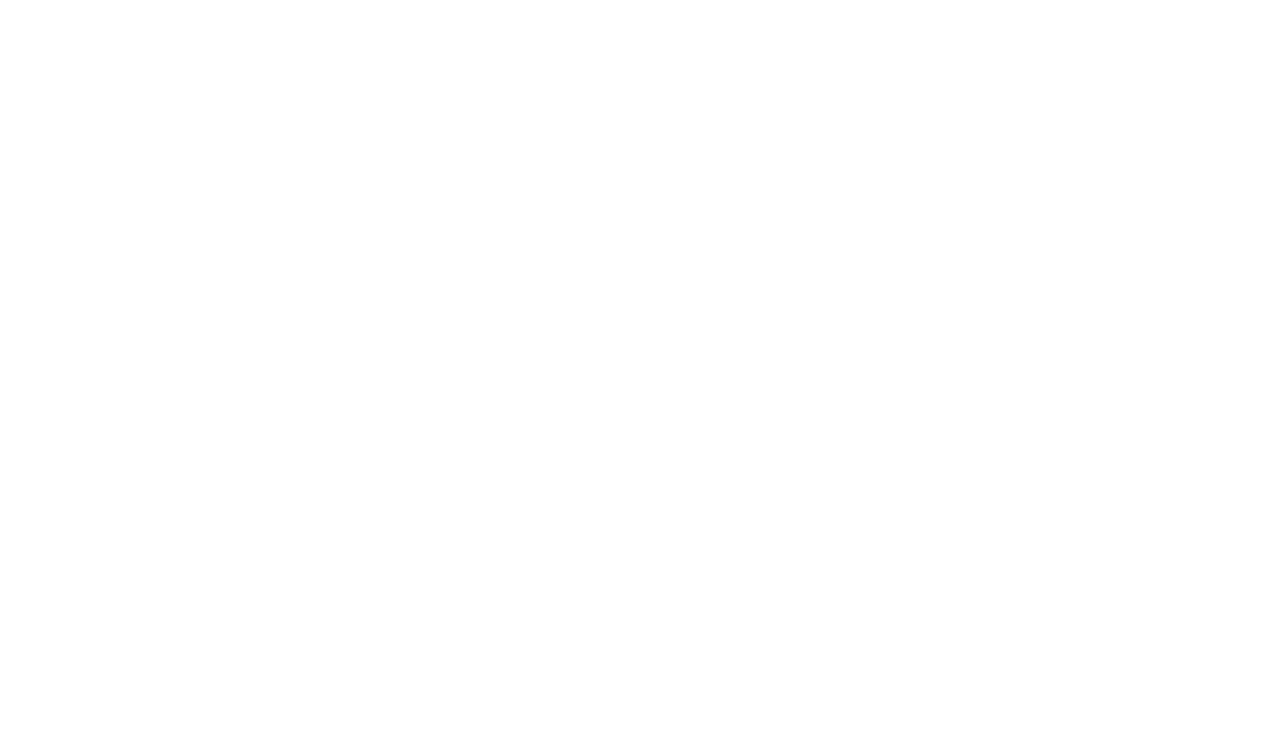
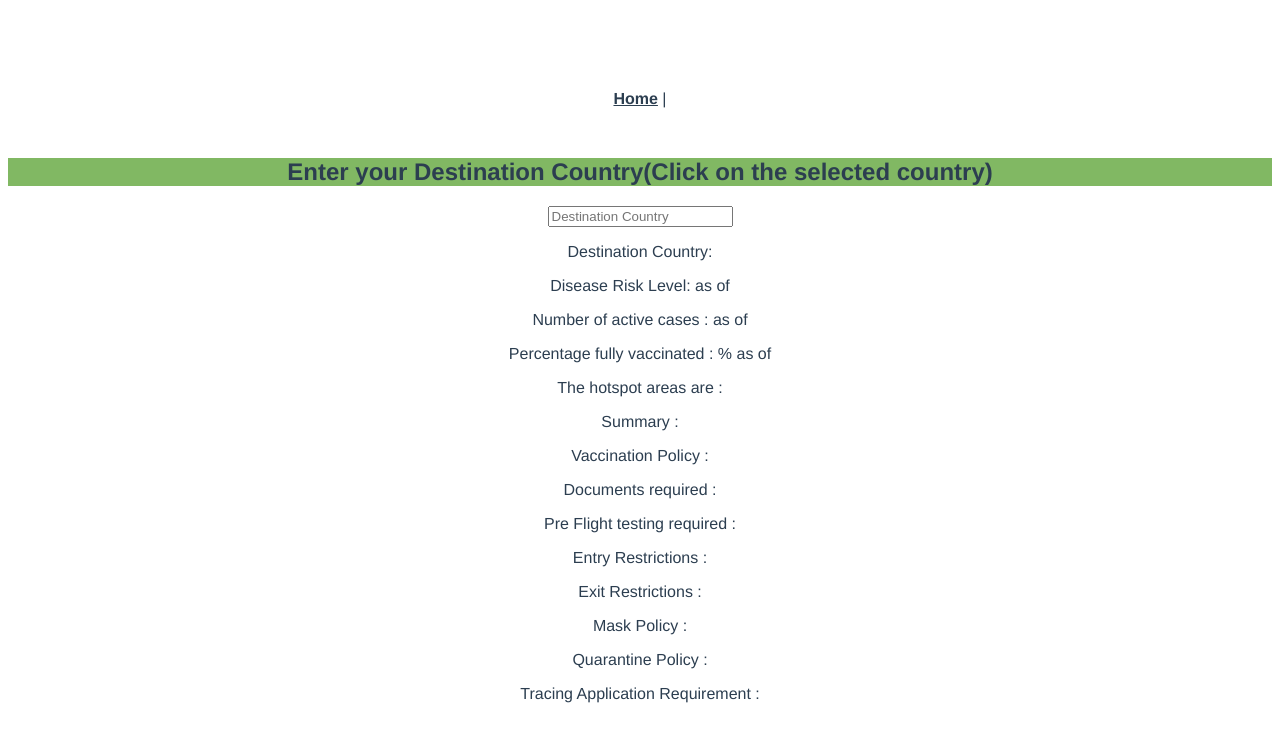
Before and after one commit to andylow-wl/CovidTravelTracker, a Vue app: page / in a window 1280 px wide. Before the commit this address had no page. Shown: the top 742 px of the page. Built offline with nearby package versions, Linux system fonts and the light colour scheme.

Commit message:
App is able to retrieve data from API

```diff
--- a/src/components/EnterDestination.vue
+++ b/src/components/EnterDestination.vue
@@ -1,93 +1,119 @@
 <template>
     <div id="container">
         <form id="userForm">
-            <h2 class="titleofDiv">Enter your Destination Country</h2>
+            <h2 class="titleofDiv">Enter your Destination Country(Click on the selected country)</h2>
             <div class="formli">
                 <SearchAutocomplete @selected="countryToCode"/>
             </div>
         </form>
-        <p>Destination Country: {{countryCode}}</p>
-        <p> Request: {{results}}</p>
+        <p>Destination Country: {{this.destCountry}}</p>
+        <p> Disease Risk Level: {{this.diseaseLevel}} as of {{this.diseaseDate}} </p>
+        <p> Number of active cases : {{this.cases}} as of {{this.caseDate}}</p>
+        <p> Percentage fully vaccinated : {{this.dose}}% as of {{this.doseDate}} </p>
+        <p> The hotspot areas are : {{this.hotSpot}} </p>
+        <p> Summary : {{this.summary}} </p>
+        <p> Vaccination Policy : {{this.vaccine}} </p>
+        <p> Documents required : {{this.document}} </p>
+        <p> Pre Flight testing required : {{this.testing}} </p>
+        <p> Entry Restrictions : {{this.entryRestriction}} </p>
+        <p> Exit Restrictions : {{this.exitRestriction}} </p>
+        <p> Mask Policy : {{this.mask}} </p>
+        <p> Quarantine Policy : {{this.quarantine}} </p>
+        <p> Tracing Application Requirement :{{this.tracing}} </p>
     </div>
 
 </template>
 
 <script>
     console.log("In EnterDestination")
-
     import SearchAutocomplete from '@/components/SearchAutocomplete.vue'
-
     export default {
         name: 'EnterDestination',
 
         components: {
             SearchAutocomplete,
         },
-
         data() {
             return {
                 countryCode:"",
-                results: "",
+                destCountry:"",
+                diseaseLevel:"",
+                diseaseDate:"",
+                cases:"",
+                caseDate:"",
+                summary:"",
+
             }
         },
-
         methods: {
-            async getData(queryCountryCode) {
-                const Amadeus = require("amadeus")
-                const amadeus = new Amadeus({
-                clientId: "mI8eIig47TqnEx3hMJXmL8arVfX2EKxG",
-                clientSecret: "AavRlk6yEoE9knt4"
-                });
-                const query = {
-                    countryCode: queryCountryCode
-                };
-                amadeus.client.get('/v1/duty-of-care/diseases/covid19-area-report', query)
-                .then(function(response) {
-                    this.results = response
-                    console.log(response)
-                }).catch(function(responseError) {
-                    console.log(responseError)
-                });
-                },
-
             async countryToCode(destCountry) {
                 var country_code_dict = {
                 "Australia": "AU",
-                "Brunei": "BN",
-                "Cambodia": "KH",
-                "Canada": "CA",
-                "Denmark": "DK",
-                "Fiji": "FJ",
-                "Finland": "FN",
-                "France": "FR",
-                "Germany": "DE",
-                "India": "IN",
+                "China":"CN",
                 "Indonesia": "ID",
-                "Italy": "IT",
+                "Japan" :"JP",
+                "Korea": "KR",
                 "Malaysia": "MY",
-                "Maldives": "MV",
-                "Netherland": "NL",
-                "Korea": "KR",
-                "Spain": "ES",
-                "Sri Lanka": "LK",
-                "Sweden": "SE",
-                "Switzerland": "CH",
-                "Thailand": "TH",
-                "Turkey": "TR",
-                "United Kingdom": "GB",
                 "United States": "US",
             }
-                console.log(destCountry)
-                try {
+                 try {
                     this.countryCode = country_code_dict[destCountry]
+                    this.destCountry = destCountry
+                    console.log(this.countryCode)
                 } catch {
                     this.countryCode = "error"
                 }
-                if (this.country != "error") {
-                    await this.getData(this.countryCode)
-                }
+
+                const Amadeus = require("amadeus")
+                const amadeus = new Amadeus({
+                clientId: 'uDGFRwqjN9TMyagU3pwL4Yv53iUZzXN3',
+                clientSecret: 'FjthFeiXCnw4KX9D'
+                });
+                const query = {
+                    countryCode: this.countryCode
+                };
+                console.log(query);
+
+                amadeus.client.get('/v1/duty-of-care/diseases/covid19-area-report', query).then(
+                    x => {
+                        console.log(x.data)
+                        this.diseaseLevel = x.data.diseaseInfection.level
+                        this.diseaseDate = x.data.diseaseInfection.date
+                        this.cases = x.data.diseaseCases.confirmed
+                        this.caseDate = x.data.diseaseCases.date
+                        this.hotSpot = x.data.hotspots.replaceAll("<p>","").replaceAll("</p>","")
+                        this.dose = x.data.areaVaccinated[1].percentage
+                        this.doseDate = x.data.areaVaccinated[1].date
+                        this.summary = x.data.summary.replaceAll("<p>","").replaceAll("</p>","")
+                        this.document = x.data.areaAccessRestriction.declarationDocuments.text.replaceAll("<p>","").replaceAll("</p>","")
+                        //this.documentDate =   x.data.areaAccessRestriction.declarationDocuments.date
+                        this.testing =  x.data.areaAccessRestriction.diseaseTesting.text.replaceAll("<p>","").replaceAll("</p>","").replaceAll("<strong>Before travel</strong>","")
+                        //this.testingDate =  x.data.areaAccessRestriction.diseaseTesting.date
+                        this.vaccine =  x.data.areaAccessRestriction.diseaseVaccination.qualifiedVaccines
+                        //this.vaccineDate =  x.data.areaAccessRestriction.diseaseVaccination.date
+                        this.entryRestriction =  x.data.areaAccessRestriction.entry.text.replaceAll("<p>","").replaceAll("</p>","")
+                        //this.entryRestrictionDate =  x.data.areaAccessRestriction.entry.date
+                        this.exitRestriction =  x.data.areaAccessRestriction.exit.text.replaceAll("<p>","").replaceAll("</p>","")
+                        //this.exitRestrictionDate =  x.data.areaAccessRestriction.exit.date
+                        this.mask =  x.data.areaAccessRestriction.mask.text.replaceAll("<p>","").replaceAll("</p>","")
+                        //this.maskDate = x.data.areaAccessRestriction.mask.date
+                        this.quarantine =  x.data.areaAccessRestriction.quarantineModality.text.replaceAll("<p>","").replaceAll("</p>","")
+                        this.tracing =  x.data.areaAccessRestriction.tracingApplication.text.replaceAll("<p>","").replaceAll("</p>","")
+
+
+
+
+
+
+
+
+
+                        });
+
             },
+
         }
+
     }
 </script>
 
@@ -95,22 +121,18 @@
     h2{
         background-color: rgb(129,184,99);
     }
-
     .formli{
         display: inline-block;
         text-align: right;
     }
-
     form {
         text-align: center;
         align-items: center;
         margin: auto;
     }
-
     .search{
         text-align: center;
     }
-
     #searchButton:hover {
         background-color: aquamarine;
         font-weight: bolder;
--- a/src/components/SearchAutocomplete.vue
+++ b/src/components/SearchAutocomplete.vue
@@ -44,28 +44,11 @@
         required: false,
         default: () => [
         'Australia',
-        'Brunei',
-        'Cambodia',
-        'Canada',
-        'Denmark',
-        'Fiji',
-        'Finland',
-        'France',
-        'Germany',
-        'India',
+        'China',
         'Indonesia',
-        'Italy',
+        'Japan',
+        'Korea',
         'Malaysia',
-        'Maldives',
-        'Netherland',
-        'Korea',
-        'Spain',
-        'Sri Lanka',
-        'Sweden',
-        'Switzerland',
-        'Thailand',
-        'Turkey',
-        'United Kingdom',
         'United States'
         ],
       },
--- a/src/router/index.js
+++ b/src/router/index.js
@@ -3,12 +3,7 @@ import Home from '@/views/Home.vue'
 
 const routes = [
     {
-        path: '/',
-        name: "Home",
-        component: Home,
-    },
-    {
-        path: '/home',
+        path: '',
         name: "Home",
         component: Home,
     }
```
